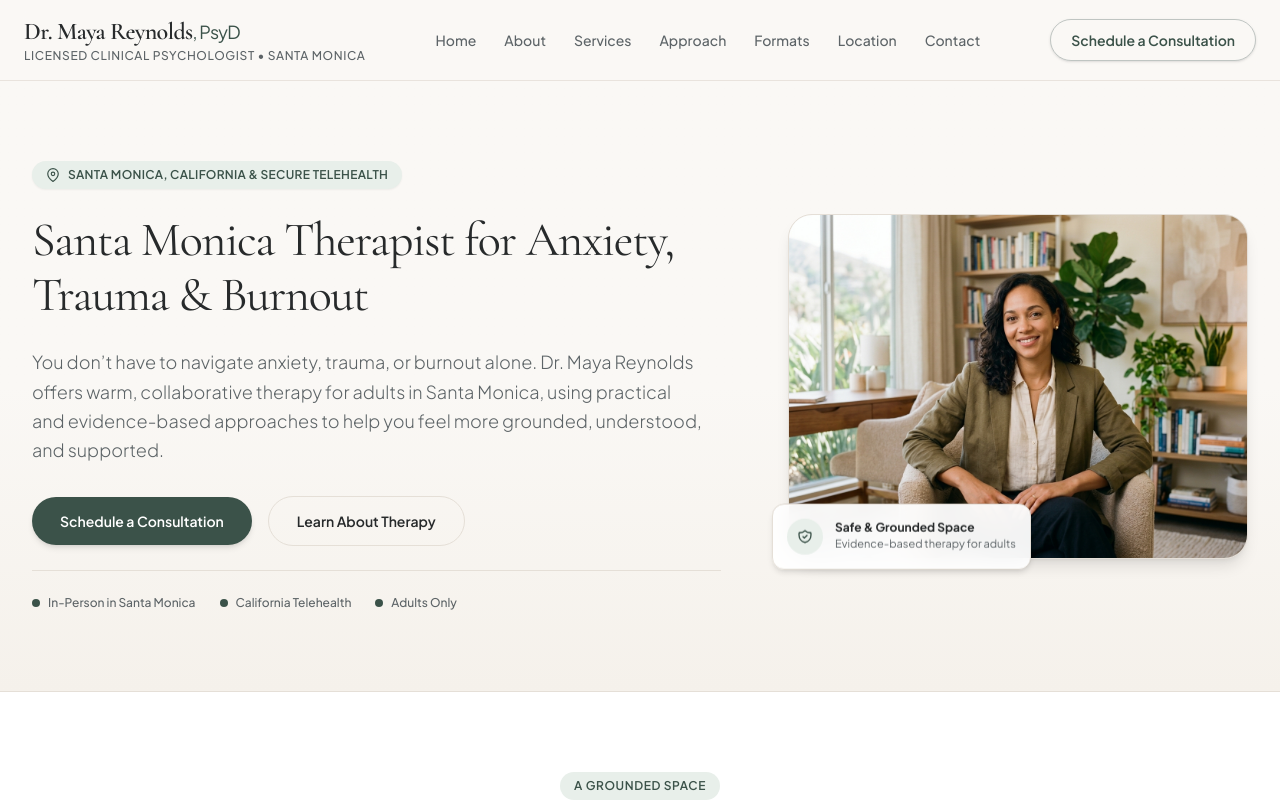
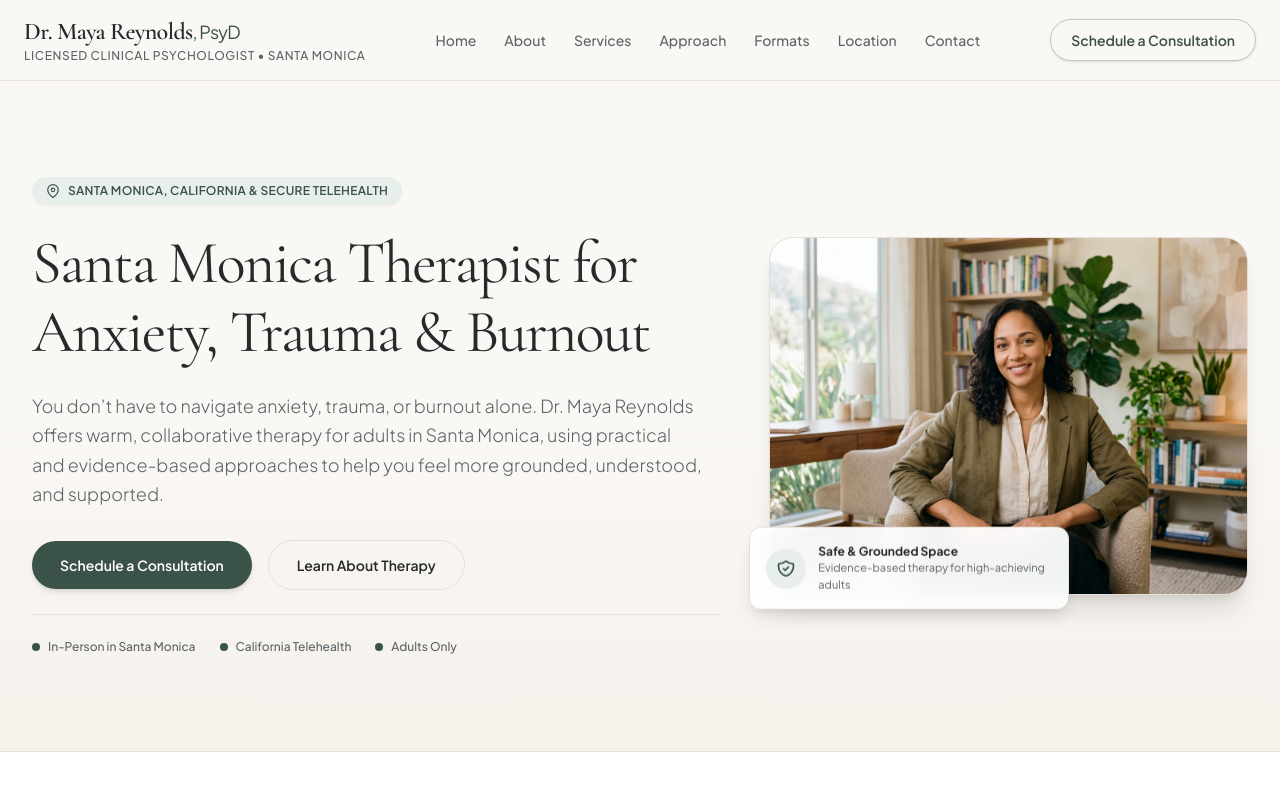
Before and after one commit to SWapnit18/Grow-My-Therapy, a Next.js app: page / in a window 1280 px wide. Shown: the top 800 px of the page. Built offline with nearby package versions, Linux system fonts and the light colour scheme.

Commit message:
Revert "Scale down hero image size to compact 4:3 proportions"
This reverts commit 86895a7a41b71f2cd7f39cfbd67287c2faf61096.

```diff
--- a/src/components/Hero.tsx
+++ b/src/components/Hero.tsx
@@ -2,7 +2,7 @@ import Image from "next/image";
 
 export default function Hero() {
   return (
-    <section id="hero" className="relative py-12 sm:py-16 md:py-20 overflow-hidden bg-gradient-to-b from-[#FAF8F5] via-[#FAF8F5] to-[#F5F1EB]">
+    <section id="hero" className="relative py-12 sm:py-16 md:py-20 lg:py-24 overflow-hidden bg-gradient-to-b from-[#FAF8F5] via-[#FAF8F5] to-[#F5F1EB]">
       <div className="max-w-7xl mx-auto px-4 sm:px-6 lg:px-8 grid lg:grid-cols-12 gap-8 sm:gap-12 items-center">
 
         {/* Text column */}
@@ -15,7 +15,7 @@ export default function Hero() {
             <span>Santa Monica, California &amp; Secure Telehealth</span>
           </div>
 
-          <h1 className="font-serif text-3xl sm:text-4xl md:text-5xl lg:text-5xl font-normal leading-[1.15] text-[#272A2B] tracking-tight">
+          <h1 className="font-serif text-3xl sm:text-4xl md:text-5xl lg:text-6xl font-normal leading-[1.15] text-[#272A2B] tracking-tight">
             Santa Monica Therapist for Anxiety, Trauma &amp; Burnout
           </h1>
 
@@ -54,31 +54,29 @@ export default function Hero() {
           </div>
         </div>
 
-        {/* Visual column: compact 4:3 frame with controlled max dimensions */}
-        <div className="lg:col-span-5 relative flex justify-center lg:justify-end mt-4 lg:mt-0">
-          <div className="relative w-full max-w-[420px] xl:max-w-[460px]">
-            <div className="relative rounded-2xl sm:rounded-3xl overflow-hidden border border-[#E5DFD7] shadow-lg bg-[#EAE5DE] aspect-[4/3] group">
+        {/* Visual column: 4:3 rounded landscape with floating badge */}
+        <div className="lg:col-span-5 relative mt-4 lg:mt-0">
+          <div className="relative rounded-2xl sm:rounded-3xl overflow-hidden border border-[#E5DFD7] shadow-xl bg-[#EAE5DE] aspect-[4/3] group">
             <Image
               src="/images/dr-maya-reynolds.jpg"
               alt="Dr. Maya Reynolds, PsyD, Licensed Clinical Psychologist in Santa Monica"
               fill
               priority
-                sizes="(max-width: 1024px) 100vw, 420px"
+              sizes="(max-width: 1024px) 100vw, 40vw"
               className="object-cover object-center group-hover:scale-[1.02] transition-transform duration-500"
             />
           </div>
 
-            {/* Floating badge positioned neatly on the compact frame */}
-            <div className="mt-3 sm:mt-0 sm:absolute sm:-bottom-4 sm:-left-4 bg-white/95 backdrop-blur-md p-3 sm:p-3.5 rounded-xl shadow-md border border-[#E5DFD7] flex items-center gap-3 sm:max-w-[280px] z-10 animate-float">
-              <div className="w-8 h-8 sm:w-9 sm:h-9 rounded-full bg-[#E8EFEA] text-[#3B5249] flex items-center justify-center shrink-0">
-                <svg className="w-4 h-4" fill="none" stroke="currentColor" viewBox="0 0 24 24">
+          {/* Floating reassurance badge */}
+          <div className="mt-3 sm:mt-0 sm:absolute sm:-bottom-5 sm:-left-5 bg-white/95 backdrop-blur-md p-3 sm:p-4 rounded-xl shadow-lg border border-[#E5DFD7] flex items-center gap-3 sm:max-w-xs z-10 animate-float">
+            <div className="w-9 h-9 sm:w-10 sm:h-10 rounded-full bg-[#E8EFEA] text-[#3B5249] flex items-center justify-center shrink-0">
+              <svg className="w-4 h-4 sm:w-5 sm:h-5" fill="none" stroke="currentColor" viewBox="0 0 24 24">
                 <path strokeLinecap="round" strokeLinejoin="round" strokeWidth={2} d="M9 12l2 2 4-4m5.618-4.016A11.955 11.955 0 0112 2.944a11.955 11.955 0 01-8.618 3.04A12.02 12.02 0 003 9c0 5.591 3.824 10.29 9 11.622 5.176-1.332 9-6.03 9-11.622 0-1.042-.133-2.052-.382-3.016z" />
               </svg>
             </div>
             <div>
               <p className="text-xs font-bold text-[#272A2B]">Safe &amp; Grounded Space</p>
-                <p className="text-[11px] text-[#5D6467]">Evidence-based therapy for adults</p>
-              </div>
+              <p className="text-[11px] text-[#5D6467]">Evidence-based therapy for high-achieving adults</p>
             </div>
           </div>
         </div>
```
Lines whose indentation alone changed are shown as unchanged.
